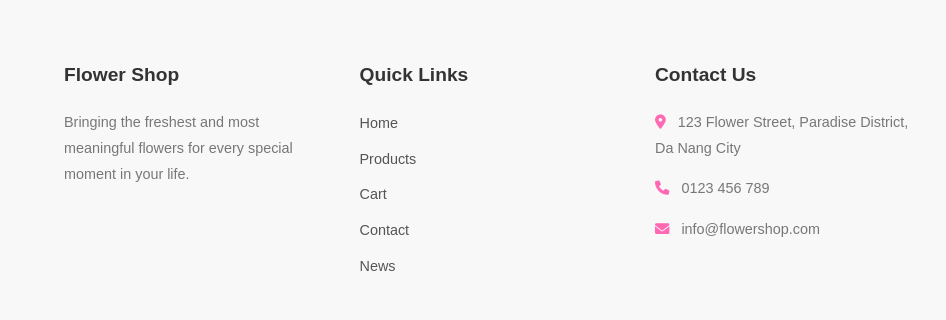
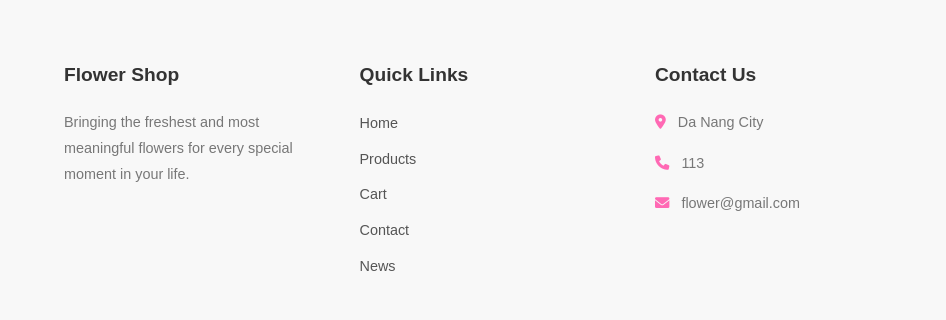
Before and after one commit to yidoan7777/flowershop, a plain HTML site: page cart.html in a window 1280 px wide. Shown: the part 762-1082 px from the top of the page, 0-946 px from the left. Drawn offline with Linux system fonts and the light colour scheme.

Commit message:
first commit

```diff
--- a/cart.html
+++ b/cart.html
@@ -83,9 +83,9 @@
             </div>
             <div class="footer-contact">
                 <h3>Contact Us</h3>
-                <p><i class="fas fa-map-marker-alt"></i> 123 Flower Street, Paradise District, Da Nang City</p>
-                <p><i class="fas fa-phone"></i> 0123 456 789</p>
-                <p><i class="fas fa-envelope"></i> info@flowershop.com</p>
+                <p><i class="fas fa-map-marker-alt"></i>  Da Nang City</p>
+                <p><i class="fas fa-phone"></i> 113</p>
+                <p><i class="fas fa-envelope"></i> flower@gmail.com</p>
             </div>
             <div class="footer-social">
                 <h3>Follow Us</h3>
--- a/css/style.css
+++ b/css/style.css
@@ -247,7 +247,7 @@ footer {
 /* Home Page Specifics (UPDATED HERO BANNER) */
 .hero-banner-modern {
     /* Thay thế url() bằng đường dẫn đến ảnh của bạn */
-    background: url('../img/back.jpg') no-repeat center center;
+    background: url('/img/123.png') no-repeat center center;
     background-size: cover;
     color: white;
     text-align: center;
```
Also changed, not shown: contact.html (+3 -3 lines), index.html (+3 -3 lines), login.html (+3 -3 lines), news-detail.html (+3 -3 lines), product-detail.html (+3 -3 lines), products.html (+3 -3 lines), profile.html (+3 -3 lines), register.html (+3 -3 lines), img/123.png (added).
